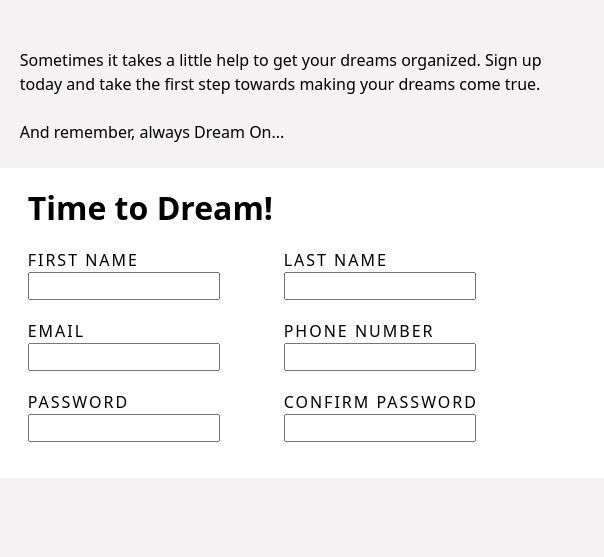
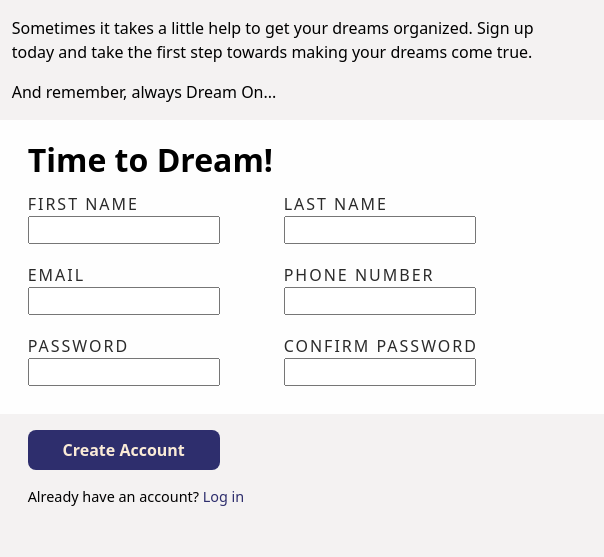
Before and after one commit to 46tcampbell/Sign-up-Form, a plain HTML site: page index.html in a window 1280 px wide. Shown: the top 557 px of the page, 431-1035 px from the left. Drawn offline with Linux system fonts and the light colour scheme.

Commit message:
Add submit button and log in link to form footer
Decided to put the button in a footer separate from the
fieldset to easily style to fieldset. Matched button
color to background image in sidebar based on project
notes.

```diff
--- a/index.html
+++ b/index.html
@@ -104,7 +104,10 @@
             </div>
           </div>
         </fieldset>
-        <footer></footer>
+        <footer>
+          <button>Create Account</button>
+          <p>Already have an account? <a href="#">Log in</a></p>
+        </footer>
       </form>
     </main>
   </body>
--- a/styles.css
+++ b/styles.css
@@ -117,22 +117,23 @@ div.image-sidebar-footer a {
 }
 
 div.tagline {
-  margin: 3rem 1.5rem 1.5rem;
+  margin: 1rem 1rem 1rem;
+  font-size: 1rem;
 }
 
 div.tagline p {
   width: 60ch;
-  margin-bottom: 1.5rem;
+  margin-bottom: 1rem;
 }
 
 h1 {
-  margin-bottom: 1rem;
+  margin-bottom: 0.5rem;
 }
 
 fieldset {
   display: flex;
   flex-direction: column;
-  padding: 1rem 2rem;
+  padding: 1rem 2rem 0.5rem;
   background-color: rgba(255, 255, 255, 0.945);
   border: none;
 }
@@ -147,6 +148,7 @@ div.form-row {
 input,
 label {
   display: block;
+  color: rgba(0, 0, 0, 0.836);
 }
 
 label {
@@ -154,10 +156,36 @@ label {
   letter-spacing: 2px;
 }
 
-/* Google font */
+button {
+  font-size: 1rem;
+  font-weight: bold;
+  color: antiquewhite;
+  background-color: rgb(46, 46, 109);
+  border: none;
+  border-radius: 8px;
+  padding: 0.5rem 1rem;
+  cursor: pointer;
+  margin-bottom: 1rem;
+}
 
-.pinyon-script-regular {
-  font-family: 'Pinyon Script', cursive;
-  font-weight: 400;
-  font-style: normal;
+button:hover {
+  background-color: rgba(46, 46, 109, 0.5);
 }
+
+footer {
+  margin: 1rem 2rem;
+}
+
+footer p {
+  font-size: 0.9rem;
+}
+
+footer p a {
+  color: rgb(46, 46, 109);
+  text-decoration: none;
+}
+
+footer p a:hover {
+  color: rgba(46, 46, 109, 0.596);
+  text-decoration: underline;
+}
```
